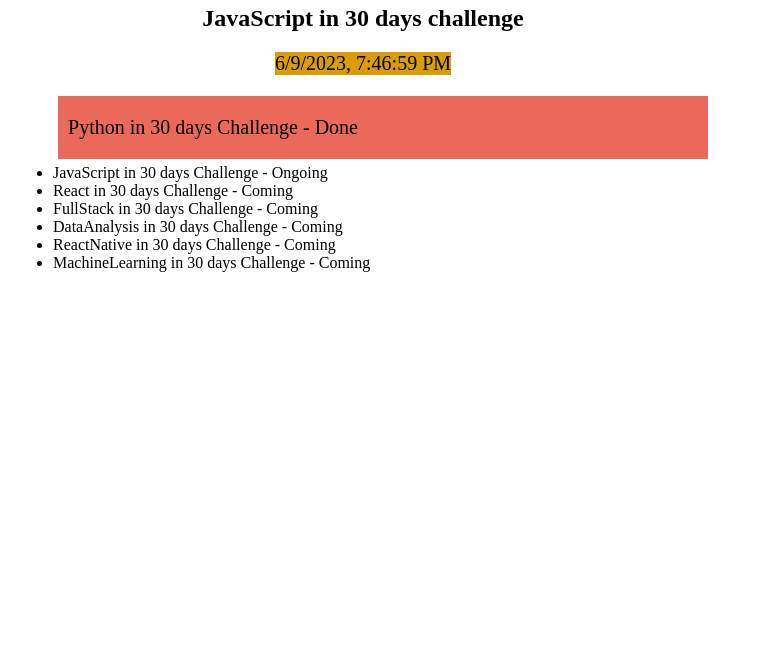
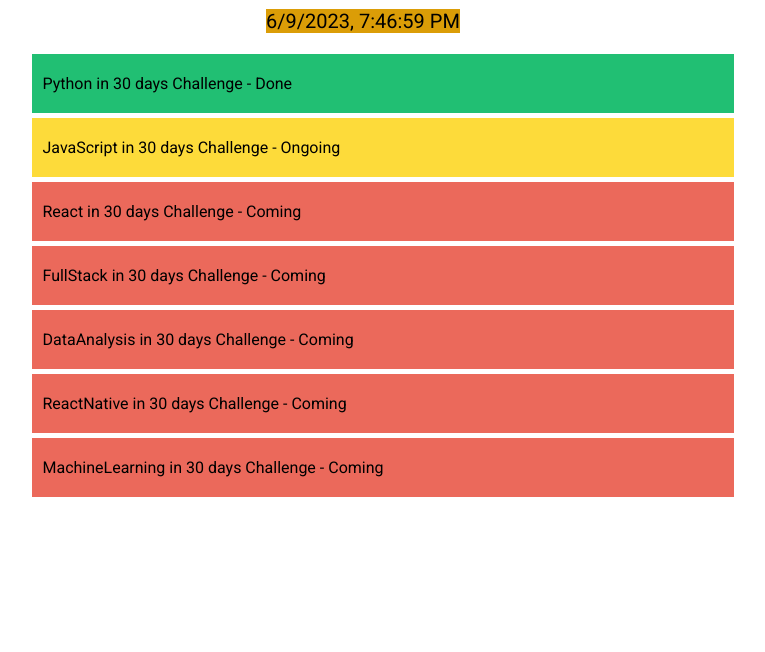
Before and after one commit to jzampier/js-30d, a plain HTML site: page Day21/dom_mini_proj.html in a window 1280 px wide. Shown: the part 148-800 px from the top of the page, without its empty margins (277-1042 px from the left). Drawn offline with Linux system fonts and the light colour scheme.

Commit message:
Day 21 - dom project1 revision

```diff
--- a/Day21/dom_mini_proj.html
+++ b/Day21/dom_mini_proj.html
@@ -5,6 +5,9 @@
     <meta http-equiv="X-UA-Compatible" content="IE=edge" />
     <meta name="viewport" content="width=device-width, initial-scale=1.0" />
     <title>Dom Mini project 1</title>
+    <style>
+      @import url('https://fonts.googleapis.com/css2?family=Roboto&display=swap');
+    </style>
   </head>
   <body>
     <div class="wrapper">
@@ -15,11 +18,15 @@
         JavaScript in 30 days challenge
       </h2>
       <ul class="list" id="ls-1">
-        <li class="list-elem" id="le-1">Python in 30 days Challenge - <span>Done</span></li>
+        <li class="list-elem" id="le-1">
+          Python in 30 days Challenge - <span>Done</span>
+        </li>
         <li class="list-elem" id="le-2">
           JavaScript in 30 days Challenge - <span>Ongoing</span>
         </li>
-        <li class="list-elem" id="le-3">React in 30 days Challenge - <span>Coming</span></li>
+        <li class="list-elem" id="le-3">
+          React in 30 days Challenge - <span>Coming</span>
+        </li>
         <li class="list-elem" id="le-4">
           FullStack in 30 days Challenge - <span>Coming</span>
         </li>
--- a/Day21/js/proj1.js
+++ b/Day21/js/proj1.js
@@ -1,18 +1,3 @@
-// function generateRandomColor() {
-//   const letters = '0123456789ABCDEF';
-//   let color = '#';
-//   for (let i = 0; i < 6; i++) {
-//     color += letters[Math.floor(Math.random() * 16)];
-//   }
-//   return color;
-// }
-// function changeTextColor(text) {
-//   const randomColor = generateRandomColor();
-//   text.style.color = randomColor;
-// }
-// const year = document.querySelector('#year');
-// setInterval(changeTextColor(year), 1000);
-
 function generateRandomColor() {
   const letters = '0123456789ABCDEF';
   let color = '#';
@@ -43,34 +28,59 @@
 const wrapper = document.querySelector('.wrapper');
 const year = document.querySelector('#year');
 const list1 = wrapper.querySelector('ul');
-// get all li spans
-const liSpans = document.querySelectorAll('li span');
+const mainTitle = document.querySelector('#main-title');
 // create date and time element
 const dateAndTime = document.createElement('span');
 dateAndTime.className = 'outer-span';
 dateAndTime.id = 'date-and-time';
-
-const testListElement = document.querySelector('#le-1');
-testListElement.style.backgroundColor = '#EB695B';
-testListElement.style.fontSize = '20px';
-testListElement.style.borderLeft = '10px solid #EB695B';
-testListElement.style.borderTop = '20px solid #EB695B';
-testListElement.style.borderBottom = '20px solid #EB695B';
-testListElement.style.paddingRight = '350px';
-testListElement.style.margin = '5px';
-testListElement.style.listStyleType = 'none';
+// get subtitle element
+const subtitle = document.querySelector('.h2-title');
+// get all li elements
+const liElements = document.querySelectorAll('li');
 // add date and time element to parent element
 wrapper.insertBefore(dateAndTime, list1);
 
-//? styles
-//wrapper
+//? Styles
+// change styles according to li element status (done, ongoing, coming)
+liElements.forEach((li) => {
+  li.style.fontSize = '16px';
+  li.style.paddingRight = '350px';
+  li.style.margin = '5px';
+  li.style.listStyleType = 'none';
+  li.style.fontFamily = 'Roboto';
+  if (li.innerText.includes('Done')) {
+    li.style.backgroundColor = '#21BF73';
+    li.style.borderLeft = '10px solid #21BF73';
+    li.style.borderTop = '20px solid #21BF73';
+    li.style.borderBottom = '20px solid #21BF73';
+  } else if (li.innerText.includes('Ongoing')) {
+    li.style.backgroundColor = '#FDDB3A';
+    li.style.borderLeft = '10px solid #FDDB3A';
+    li.style.borderTop = '20px solid #FDDB3A';
+    li.style.borderBottom = '20px solid #FDDB3A';
+  } else {
+    li.style.backgroundColor = '#EB695B';
+    li.style.borderLeft = '10px solid #EB695B';
+    li.style.borderTop = '20px solid #EB695B';
+    li.style.borderBottom = '20px solid #EB695B';
+  }
+});
+
 wrapper.style.display = 'grid';
 wrapper.style.justifyItems = 'center';
-//wrapper
-
+subtitle.style.fontSize = '15px';
+subtitle.style.fontFamily = 'Roboto';
+subtitle.style.fontWeight = '5';
+subtitle.style.textDecoration = 'underline';
+subtitle.style.color = 'blue';
+mainTitle.style.fontFamily = 'Roboto';
+mainTitle.style.fontSize = '18px';
+mainTitle.style.fontWeight = '10';
 year.style.fontSize = '60px';
 year.style.fontFamily = 'Sans';
+year.style.fontWeight = '500';
 dateAndTime.style.fontSize = '20px';
+dateAndTime.style.fontFamily = 'Roboto';
 
 setInterval(() => {
   tasks();
```
